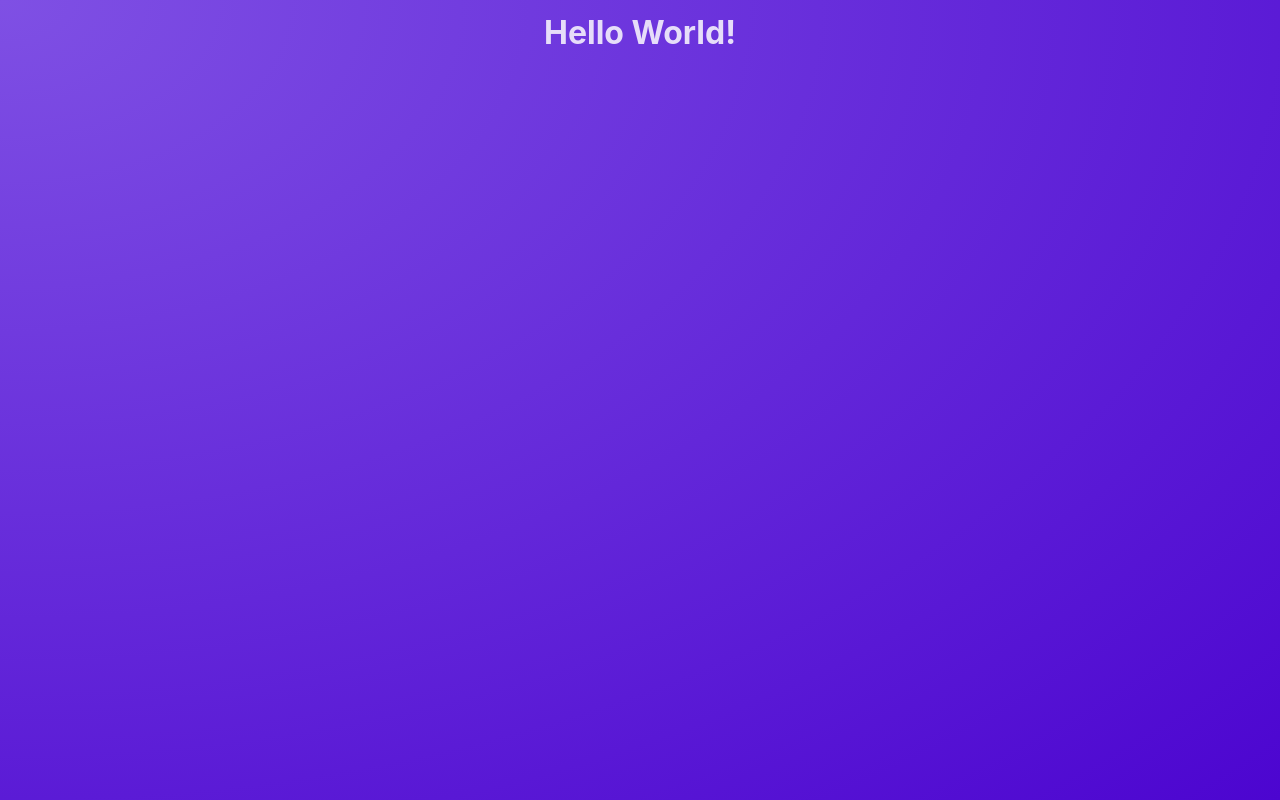
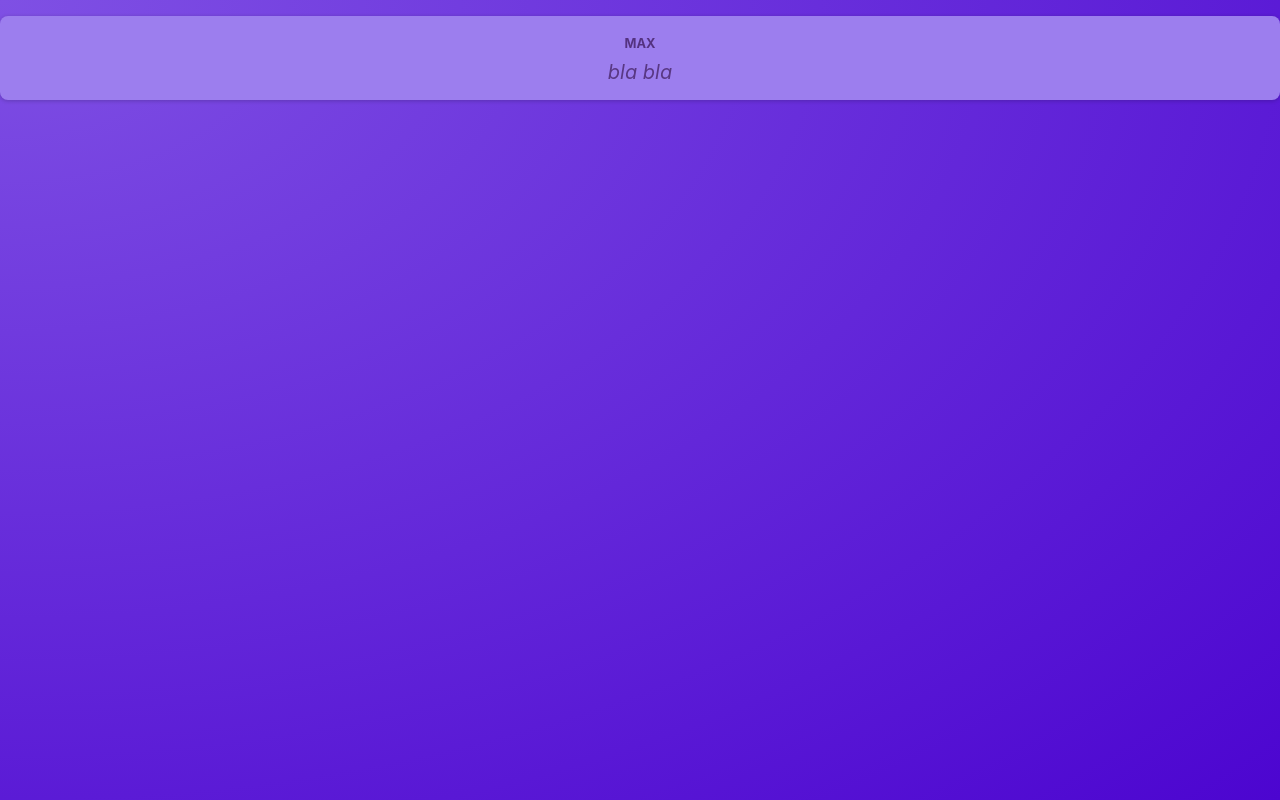
Before and after one commit to nirgluzman/React-Crash-Course, a React (Vite) app: page / in a window 1280 px wide. Built offline with nearby package versions, Linux system fonts and the light colour scheme.

Commit message:
create Post component and CSS modules stylesheet

```diff
--- a/src/App.jsx
+++ b/src/App.jsx
@@ -1,5 +1,11 @@
+import Post from './components/Post';
+
 function App() {
-	return <h1>Hello World!</h1>;
+	return (
+		<main>
+			<Post author='Max' body='bla bla' />
+		</main>
+	);
 }
 
 export default App;
--- /dev/null
+++ b/src/components/Post.jsx
@@ -0,0 +1,10 @@
+import classes from './Post.module.css';
+
+export default function Post({ author, body }) {
+	return (
+		<div className={classes.post}>
+			<p className={classes.author}>{author}</p>
+			<p className={classes.text}>{body}</p>
+		</div>
+	);
+}
--- /dev/null
+++ b/src/components/Post.module.css
@@ -0,0 +1,35 @@
+.post {
+  margin: 1rem 0;
+  padding: 1rem;
+  background-color: #9c7eee;
+  border-radius: 8px;
+  box-shadow: 0 1px 4px rgba(0, 0, 0, 0.2);
+  animation: animate-in 1s ease-out forwards;
+}
+
+.author {
+  font-size: 0.8rem;
+  font-weight: bold;
+  color: #543280;
+  margin: 0;
+  text-transform: uppercase;
+}
+
+.text {
+  white-space: pre-wrap;
+  font-size: 1.25rem;
+  margin: 0.25rem 0 0 0;
+  color: #593884;
+  font-style: italic;
+}
+
+@keyframes animate-in {
+  from {
+    opacity: 0;
+    transform: translateY(1rem);
+  }
+  to {
+    opacity: 1;
+    transform: translateY(0);
+  }
+}
```
Also changed, not shown: README.txt, src/index.css (line endings or trailing spaces).
